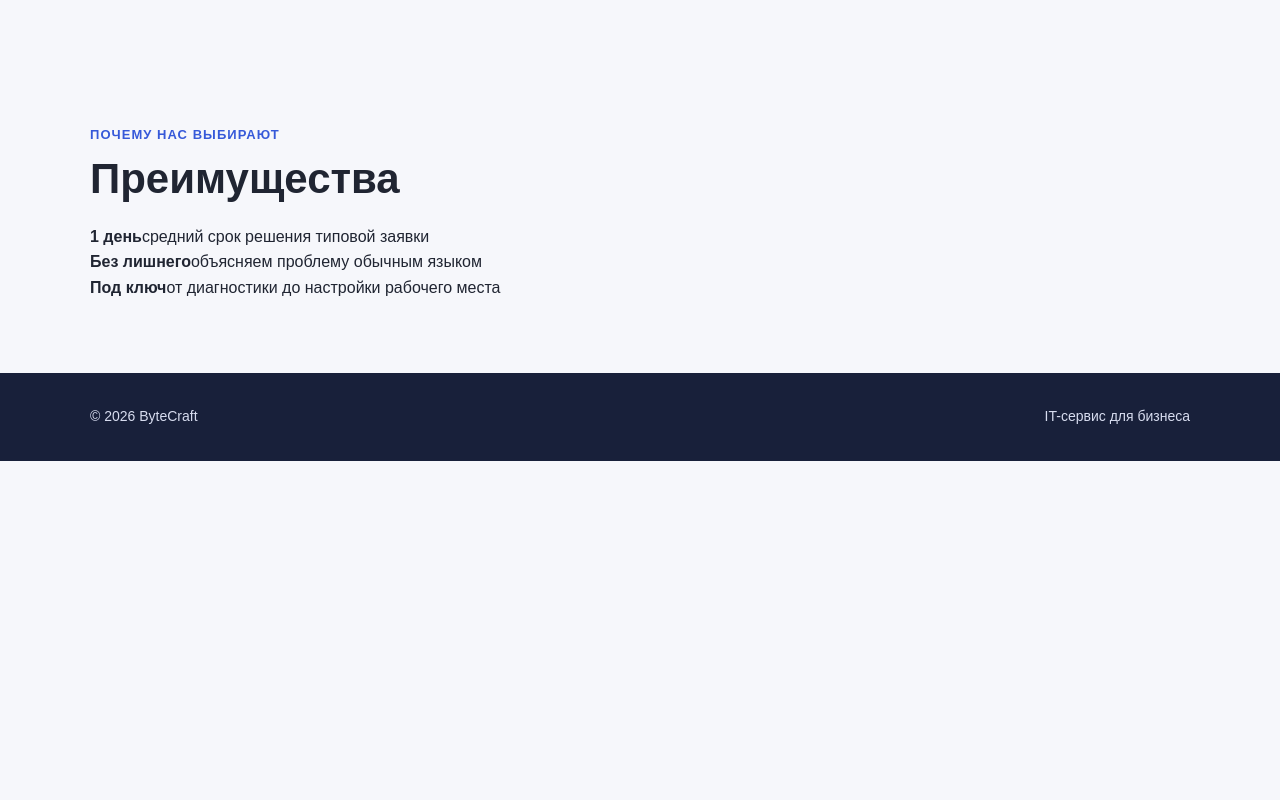
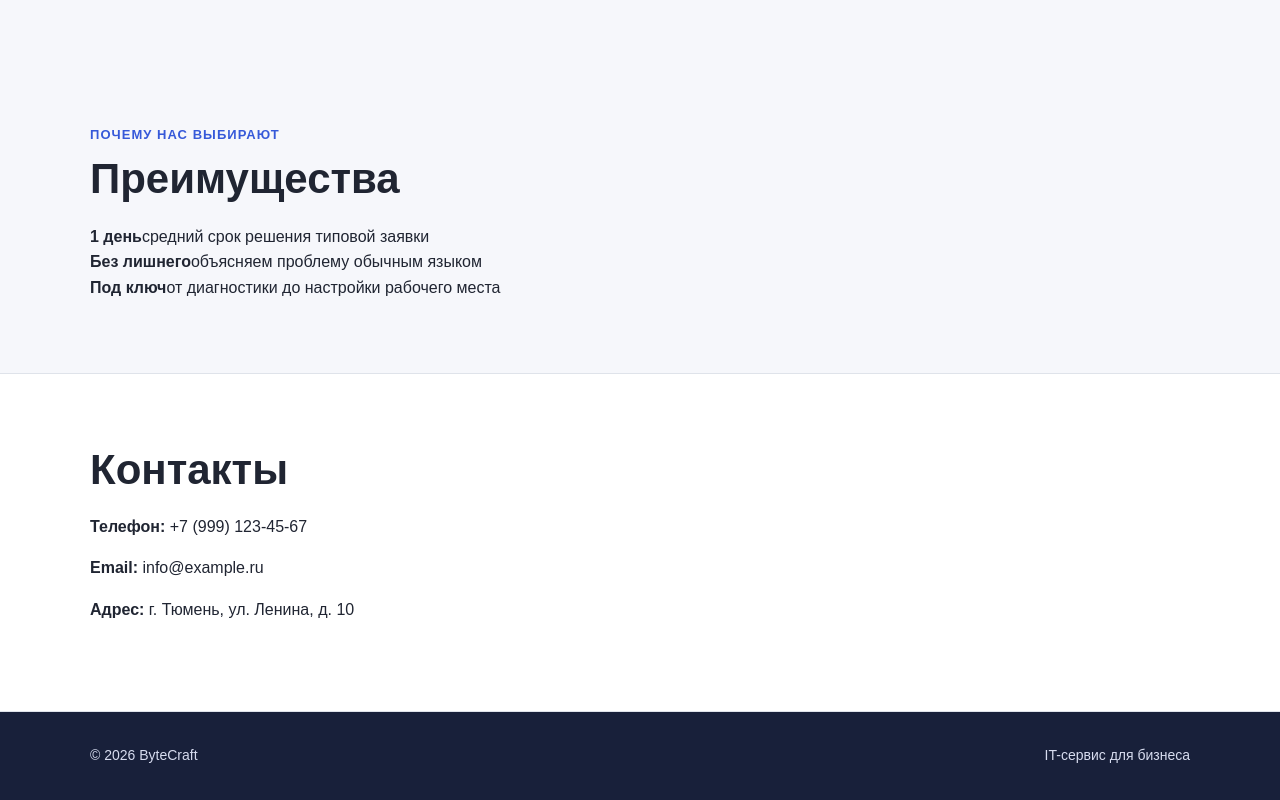
Before and after one commit to sayakuda01/company_site, a plain HTML site: page index.html in a window 1280 px wide. Shown: the part 1838-2638 px from the top of the page. Before the commit the page ends 2299 px from the top, so only its background shows below. Drawn offline with Linux system fonts and the light colour scheme; files whose address does not match are found by name.

Commit message:
Update index.html
Обновление контактов

```diff
--- a/index.html
+++ b/index.html
@@ -14,6 +14,7 @@
         <a href="#services">Услуги</a>
         <a href="#about">О компании</a>
         <a href="#advantages">Преимущества</a>
+        <a href="#contacts">Контакты</a>
         <!-- Студент A: добавьте сюда пункт меню «Контакты» -->
       </nav>
     </div>
@@ -79,19 +80,16 @@
         </div>
       </div>
     </section>
+  </main>
 
-    <!--
-      ЗАДАНИЕ ДЛЯ СТУДЕНТА A:
-      1. Создайте ниже отдельный раздел с id="contacts".
-      2. Заголовок раздела: «Контакты».
-      3. Добавьте телефон: +7 (3452) 55-18-20.
-      4. Добавьте e-mail: hello@bytecraft.ru.
-      5. Добавьте адрес: г. Тюмень, ул. Техническая, 12.
-      6. В ПЕРВОЙ версии e-mail оставьте обычным текстом.
-         Reviewer должен заметить нарушение требования и попросить сделать e-mail кликабельным через mailto:.
-      7. После замечания исправьте это отдельным коммитом.
-    -->
-  </main>
+<section id="contacts" class="section section-soft">
+    <div class="container">
+        <h2>Контакты</h2>
+        <p><strong>Телефон:</strong> +7 (999) 123-45-67</p>
+        <p><strong>Email:</strong> info@example.ru</p>
+        <p><strong>Адрес:</strong> г. Тюмень, ул. Ленина, д. 10</p>
+    </div>
+</section>
 
   <footer class="site-footer">
     <div class="container footer-inner">
```
